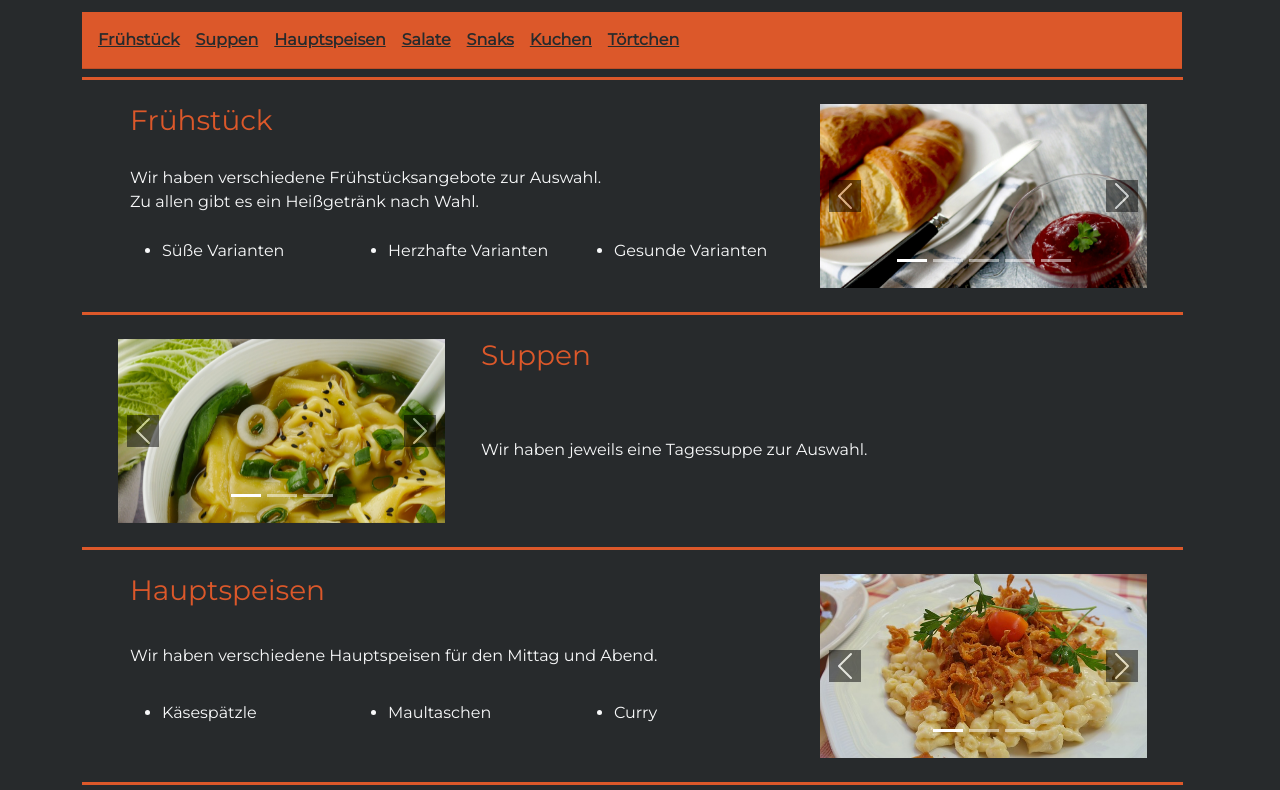
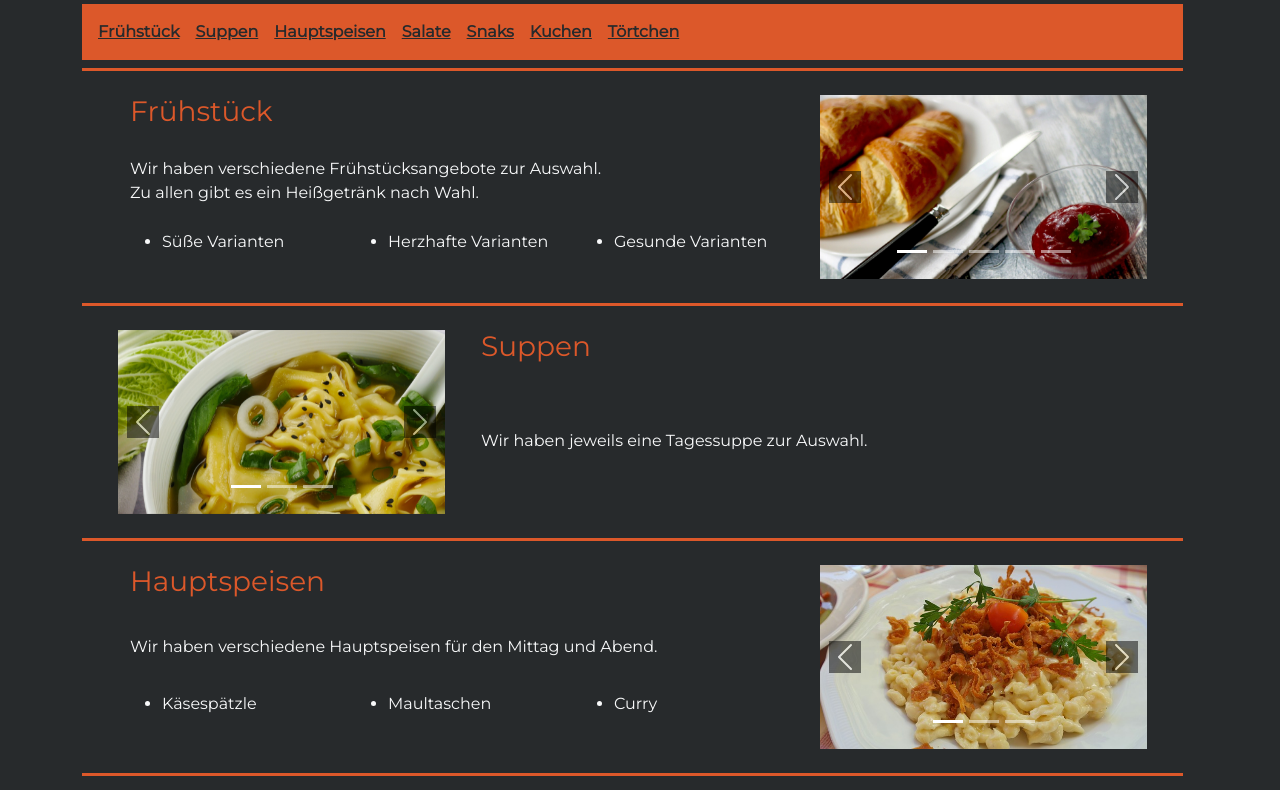
Before and after one commit to peanut-code/screendesign, a plain HTML site: page html/speisekarte.html in a window 1280 px wide. Shown: the part 263-1053 px from the top of the page. Drawn offline with nearby package versions, Linux system fonts and the light colour scheme.

Commit message:
navi Speisekarte

```diff
--- a/css/style.css
+++ b/css/style.css
@@ -208,9 +208,6 @@ ion-icon {
     flex-direction: row;
   }
 
-  .speisekarte {
-    padding: 0 !important;
-  }
 
   .divider {
     border-width: 0;
--- a/html/speisekarte.html
+++ b/html/speisekarte.html
@@ -89,8 +89,8 @@
         </div>
       </div>
 
-
-        <nav class="navbar navbar-expand-sm navbar-light pl-0 col-sm-12 ">
+     <div class="col-sm-12 mb-2 pl-0">
+        <nav class="navbar navbar-expand-sm navbar-dark pl-0 col-sm-12 navbarColor">
           <!--Logo-->
 
           <!-- Burger Menu Button -->
@@ -100,10 +100,10 @@
           </button>
 
           <!--Links-->
-          <div class="collapse navbar-collapse card-header" id="collapsibleNavbarSpeisekarte ">
-            <ul class="navbar-nav ">
+          <div class="collapse navbar-collapse " id="collapsibleNavbarSpeisekarte">
+            <ul class="navbar-nav pl-2">
               <li class="nav-item ">
-                <a class="nav-link  pl-0" href="#fruestueck" tabindex="10">Frühstück</a>
+                <a class="nav-link " href="#fruestueck" tabindex="10">Frühstück</a>
               </li>
               <li class="nav-item">
                 <a class="nav-link text-light " href="#suppen" tabindex="11">Suppen</a>
@@ -126,7 +126,7 @@
             </ul>
           </div>
         </nav>
-
+      </div>
 
       <section class="col-sm-12 pl-0">
         <!--Text-Slider-Modul-->
```
Also changed, not shown: html/ueberuns.html (+1 -1 lines).
